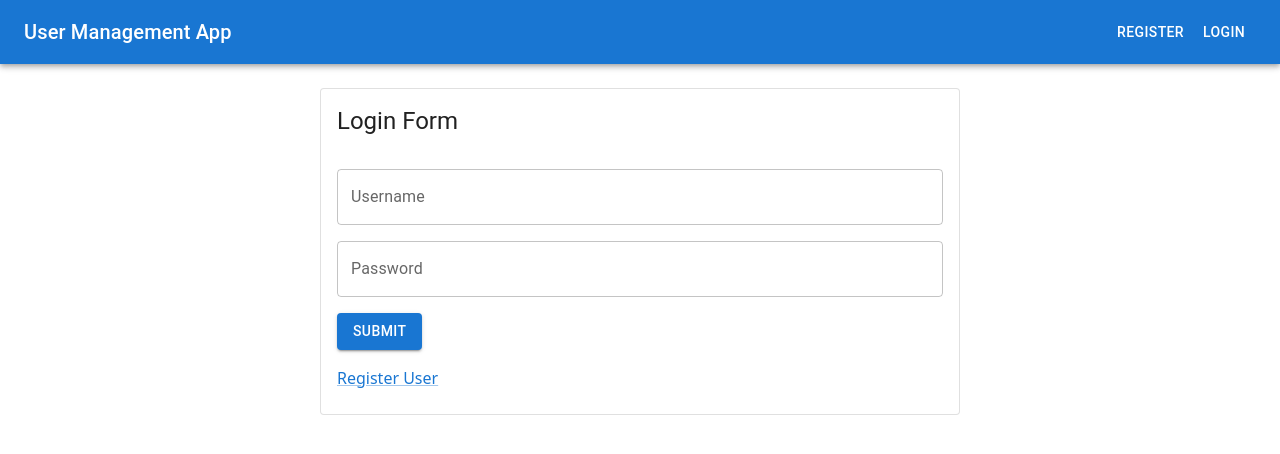
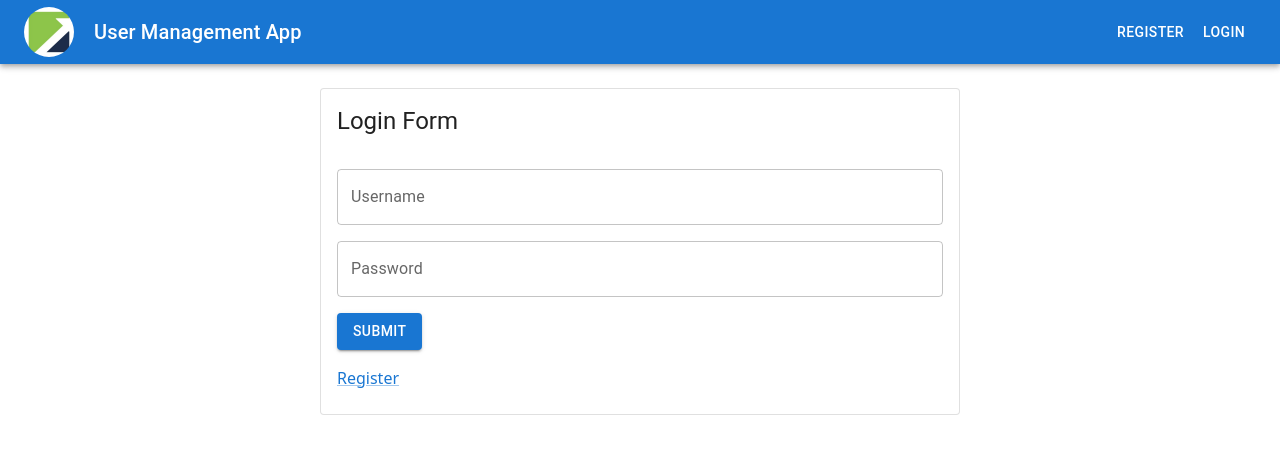
Before and after one commit to PB07-code/UMS-frontend, a React app in the folder demofe/: page / in a window 1280 px wide. Shown: the top 454 px of the page. Built offline with nearby package versions, Linux system fonts and the light colour scheme; the HTML template or start-up script is replaced by a standard one.

Commit message:
Small Changes
Small Changes

```diff
--- a/demofe/src/components/ClippedDrawer.jsx
+++ b/demofe/src/components/ClippedDrawer.jsx
@@ -51,7 +51,7 @@ export default function ClippedDrawer() {
         <Box sx={{ overflow: "auto" }}>
           <List>
             {/* Logo */}
-            <Paper
+          {/*   <Paper
               elevation={2}
               style={{ padding: 10, display: "flex", alignItems: "center" }}
             >
@@ -59,7 +59,7 @@ export default function ClippedDrawer() {
                 <Avatar alt={name} src={Logo} sx={{height: 100, width: 100}} />
               </ListItem>
             </Paper>
-            <Divider />
+            <Divider /> */}
 
             {/* Dashboard Link */}
            {/*  <Paper
--- a/demofe/src/components/LoginComponent.jsx
+++ b/demofe/src/components/LoginComponent.jsx
@@ -80,7 +80,7 @@ const LoginComponent = () => {
                                     </Grid>
                                 )}
                                  <Grid item xs={12}>
-                                    <Link to="/register" onClick={handleRegisterClick} >Register User</Link> {/* Link to register user */}
+                                    <Link to="/register" onClick={handleRegisterClick} >Register </Link> {/* Link to register user */}
                                 </Grid>
                             </Grid>
                         </form>
--- a/demofe/src/components/Navbar.jsx
+++ b/demofe/src/components/Navbar.jsx
@@ -2,7 +2,8 @@ import { AppBar, Toolbar, Typography, Button } from "@mui/material";
 import { useNavigate } from "react-router-dom";
 import SettingsComponent from "./SettingsComponent";
 import { isUserLoggedIn } from "../services/AuthService";
-
+import Avatar from "@mui/material/Avatar";
+import Logo from "../assets/Logo.jpg";
 
 const Navbar = () => {
   const navigate = useNavigate();
@@ -20,6 +21,8 @@ const Navbar = () => {
   return (
     <AppBar position="static" style={{ zIndex: 1 }}>
       <Toolbar>
+      <Avatar alt={name} src={Logo} sx={{height: 50, width: 50}} />
+      <span style={{ margin: '0 10px' }}></span>
         <Typography variant="h6" component="div" sx={{ flexGrow: 1 }}>
           User Management App
         </Typography>
--- a/demofe/src/components/RegisterComponent.jsx
+++ b/demofe/src/components/RegisterComponent.jsx
@@ -1,12 +1,13 @@
 import { useState } from 'react';
 import { registerAPICall } from '../services/AuthService';
-import { TextField, Button, Grid, Card, CardHeader, CardContent } from '@mui/material';
+import { TextField, Button, Grid, Card, CardHeader, CardContent, Select, MenuItem } from '@mui/material';
 
 const RegisterComponent = () => {
   const [name, setName] = useState('');
   const [username, setUsername] = useState('');
   const [email, setEmail] = useState('');
   const [password, setPassword] = useState('');
+  const [role, setRole] = useState('');
   const [errors, setErrors] = useState({
     name: '',
     username: '',
@@ -17,7 +18,7 @@ const RegisterComponent = () => {
   function handleRegistrationForm(e) {
     e.preventDefault();
 
-    const register = { name, username, email, password };
+    const register = { name, username, email, password, role };
     let errorsObj = {};
 
     if (!name.trim()) {
@@ -52,13 +53,17 @@ const RegisterComponent = () => {
     }
   }
 
+  const handleChange = (event) => {
+    setRole(event.target.value);
+  };
+
   return (
     <>
     <br></br>
     <Grid container justifyContent="center">
       <Grid item xs={12} sm={8} md={6}>
         <Card variant="outlined">
-          <CardHeader title="User Registration Form" />
+          <CardHeader title="Registration Form" />
           <CardContent>
             <form onSubmit={handleRegistrationForm}>
               <Grid container spacing={2}>
@@ -105,6 +110,18 @@ const RegisterComponent = () => {
                     onChange={(e) => setPassword(e.target.value)}
                   />
                 </Grid>
+                {/* <Grid item xs={12}>
+                  <Select
+                    label="Role"
+                    value={role}
+                    onChange={handleChange}
+                    variant="outlined"
+                    fullWidth
+                  >
+                    <MenuItem value="Admin">Admin</MenuItem>
+                    <MenuItem value="User">User</MenuItem>
+                  </Select>
+                </Grid> */}
                 <Grid item xs={12}>
                   <Button type="submit" variant="contained" color="primary">
                     Submit
```
